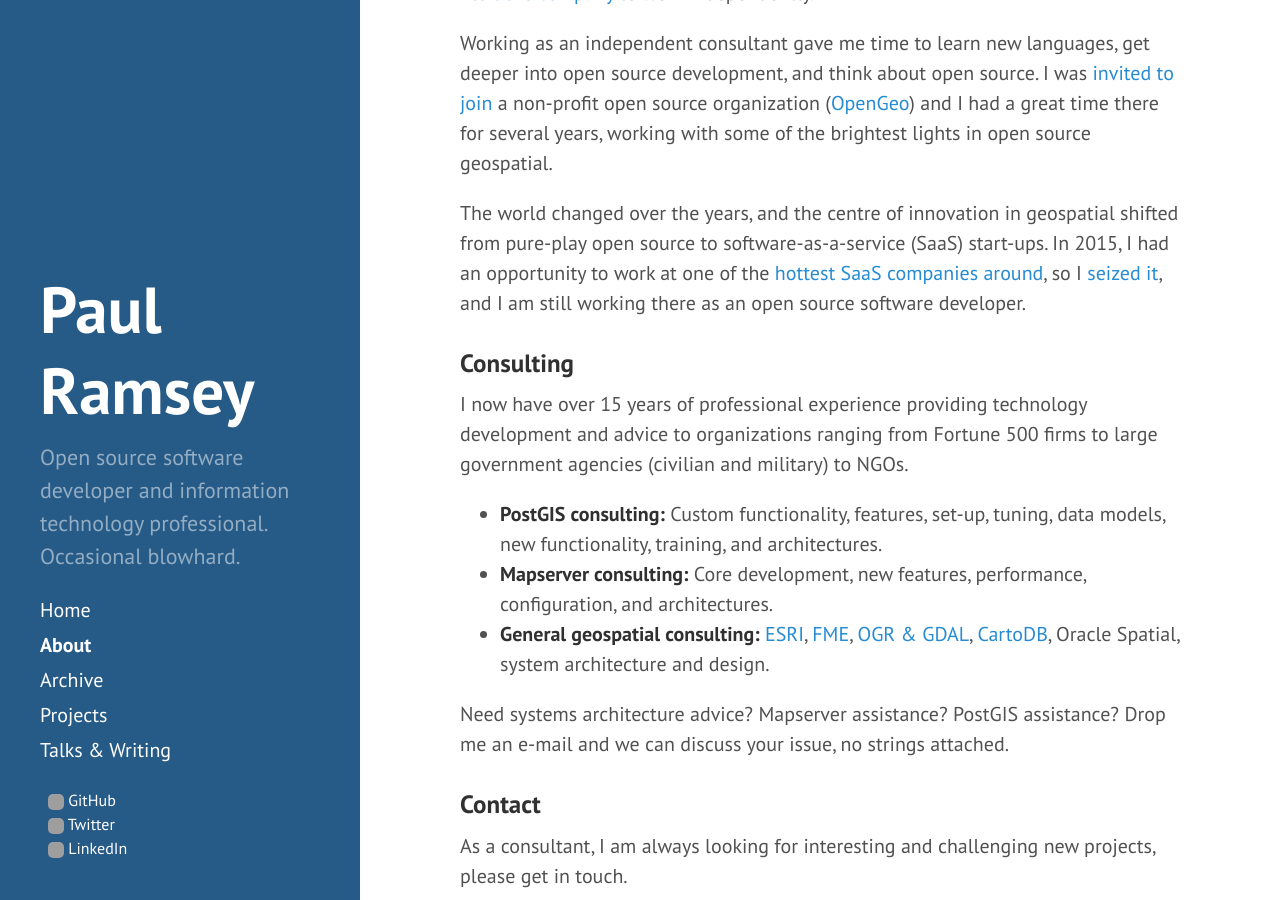
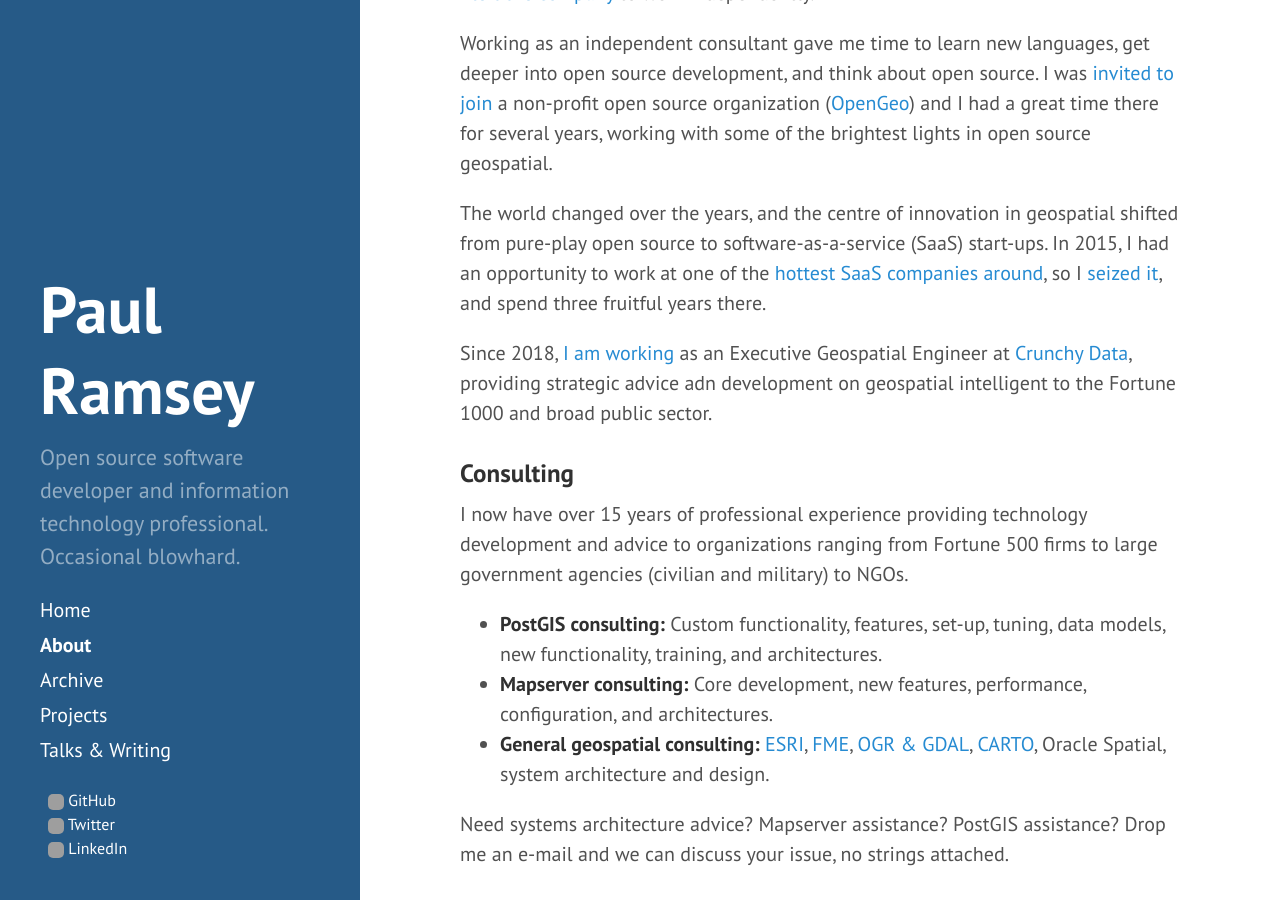
Before and after one commit to pramsey/pramsey.github.io, a Jekyll site: the page built from about.md, in a window 1280 px wide and 900 px high, scrolled down 502 px. Built offline with Jekyll 4.4.1, drawn with Linux system fonts in a browser that asks for light colours; grey boxes are pictures that could not be loaded.

Commit message:
Update 'about'

```diff
--- a/about.md
+++ b/about.md
@@ -11,7 +11,9 @@
 
 Working as an independent consultant gave me time to learn new languages, get deeper into open source development, and think about open source. I was [invited to join](/2008/12/another-change-of-scene.html) a non-profit open source organization ([OpenGeo](http://boundlessgeo.com/)) and I had a great time there for several years, working with some of the brightest lights in open source geospatial.
 
-The world changed over the years, and the centre of innovation in geospatial shifted from pure-play open source to software-as-a-service (SaaS) start-ups. In 2015, I had an opportunity to work at one of the [hottest SaaS companies around](http://cartodb.com), so I [seized it](/2015/02/the-new-gig.html), and I am still working there as an open source software developer.
+The world changed over the years, and the centre of innovation in geospatial shifted from pure-play open source to software-as-a-service (SaaS) start-ups. In 2015, I had an opportunity to work at one of the [hottest SaaS companies around](http://cartodb.com), so I [seized it](/2015/02/the-new-gig.html), and spend three fruitful years there.
+
+Since 2018, [I am working](/2018/09/crunchydata.html) as an Executive Geospatial Engineer at [Crunchy Data](http://crunchydata.com), providing strategic advice adn development on geospatial intelligent to the Fortune 1000 and broad public sector.
 
 ### Consulting
 
@@ -19,7 +21,7 @@
 
 * **PostGIS consulting:** Custom functionality, features, set-up, tuning, data models, new functionality, training, and architectures.
 * **Mapserver consulting:** Core development, new features, performance, configuration, and architectures.
-* **General geospatial consulting:** [ESRI](http://esri.com), [FME](http://safe.com), [OGR & GDAL](http://gdal.org), [CartoDB](http://cartodb.com), Oracle Spatial, system architecture and design.
+* **General geospatial consulting:** [ESRI](http://esri.com), [FME](http://safe.com), [OGR & GDAL](http://gdal.org), [CARTO](http://carto.com), Oracle Spatial, system architecture and design.
 
 Need systems architecture advice? Mapserver assistance? PostGIS assistance? Drop me an e-mail and we can discuss your issue, no strings attached.
 
```
